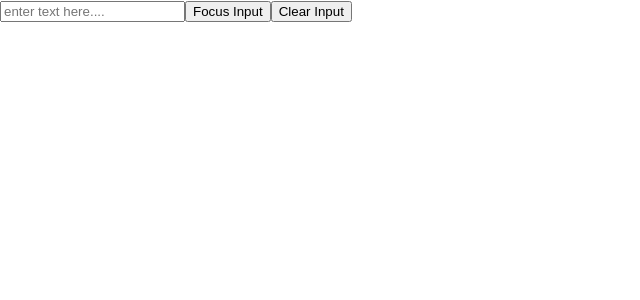
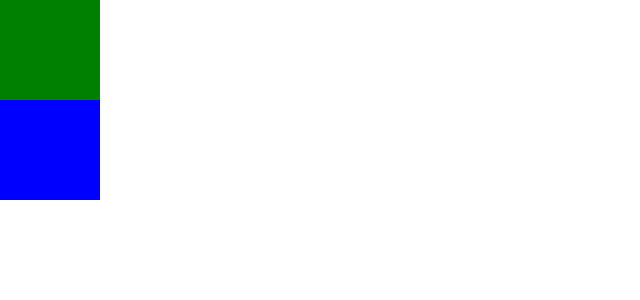
Before and after one commit to ktirthesh/reactjs-projects, a React (Create React App) app in the folder learn_reactjs/: page / in a window 1280 px wide. Shown: the top 300 px of the page, without its empty margins (0-640 px from the left). Built offline with nearby package versions, Linux system fonts and the light colour scheme.

Commit message:
UseInsertionEffectExample

```diff
--- a/learn_reactjs/src/App.js
+++ b/learn_reactjs/src/App.js
@@ -11,7 +11,8 @@
 // } from "./Hooks/UseEffectExample";
 // import { UseEffectEvenetTimer } from "./Hooks/UseEffectEventExample";
 // import { UseIdExample } from "./Hooks/UseIDExample";
-import { UseImperativeHandleExample } from "./Hooks/UseImperativeHandleExample";
+// import { UseImperativeHandleExample } from "./Hooks/UseImperativeHandleExample";
+import UseInsertionEffectExample from "./Hooks/UseInsertionEffectExample";
 function App() {
   // return <UseReducerExample />;
   // return <UseActionStateExample />;
@@ -24,7 +25,8 @@ function App() {
   // return <UseEffectExampleTwo />;
   // return <UseEffectEvenetTimer />;
   // return <UseIdExample />;
-  return <UseImperativeHandleExample />;
+  // return <UseImperativeHandleExample />;
+  return <UseInsertionEffectExample />;
 }
 
 export default App;
--- /dev/null
+++ b/learn_reactjs/src/Hooks/UseInsertionEffectExample.jsx
@@ -0,0 +1,27 @@
+import { useInsertionEffect } from "react";
+
+const StyledBox = ({ style_name, color }) => {
+  useInsertionEffect(() => {
+    const style = document.createElement("style");
+    style.textContent = `
+        .${style_name} {
+        width: 100px;
+        height: 100px;
+        background-color: ${color};
+      }`;
+    document.head.appendChild(style);
+    return () => document.head.appendChild(style);
+  }, [color]);
+  return <div className={style_name}></div>;
+};
+
+const UseInsertionEffectExample = () => {
+  return (
+    <>
+      <StyledBox style_name={"hello"} color={"green"} />
+      <StyledBox style_name={"hello2"} color={"blue"} />
+    </>
+  );
+};
+
+export default UseInsertionEffectExample;
```
